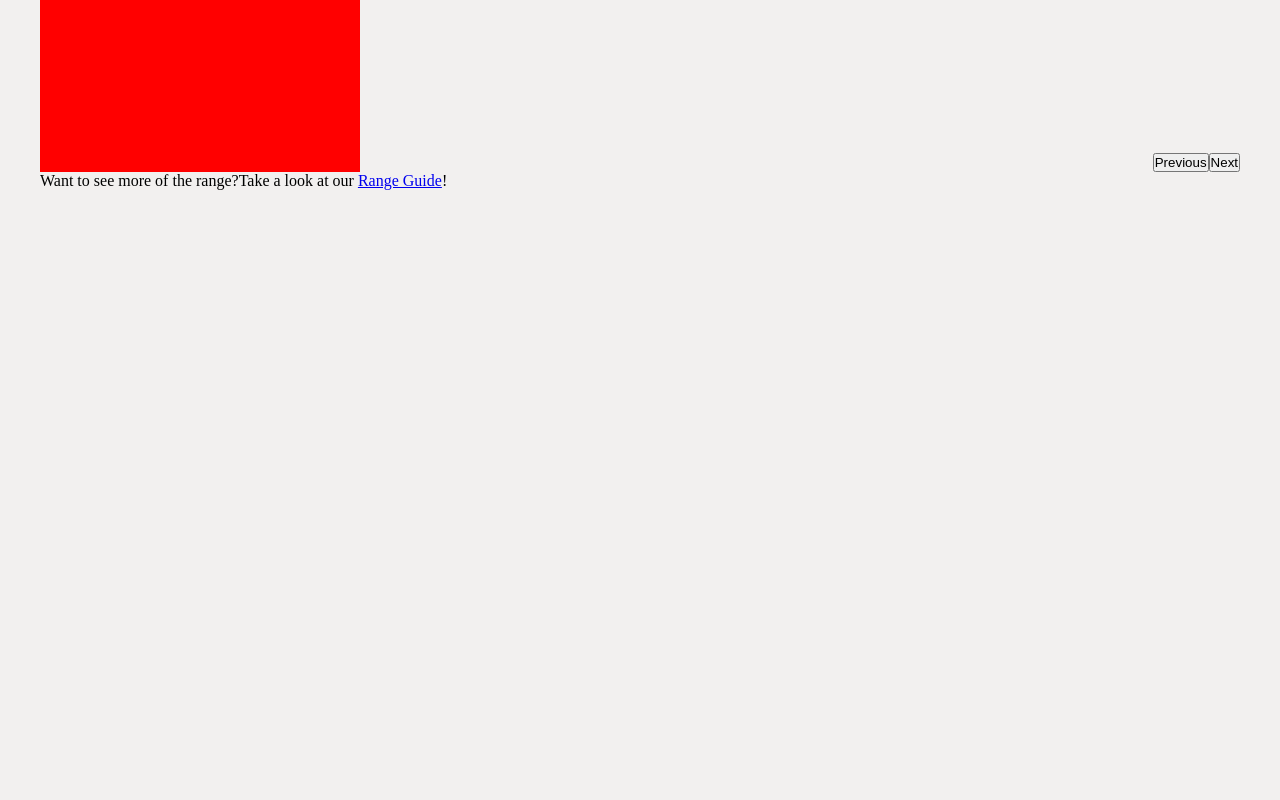
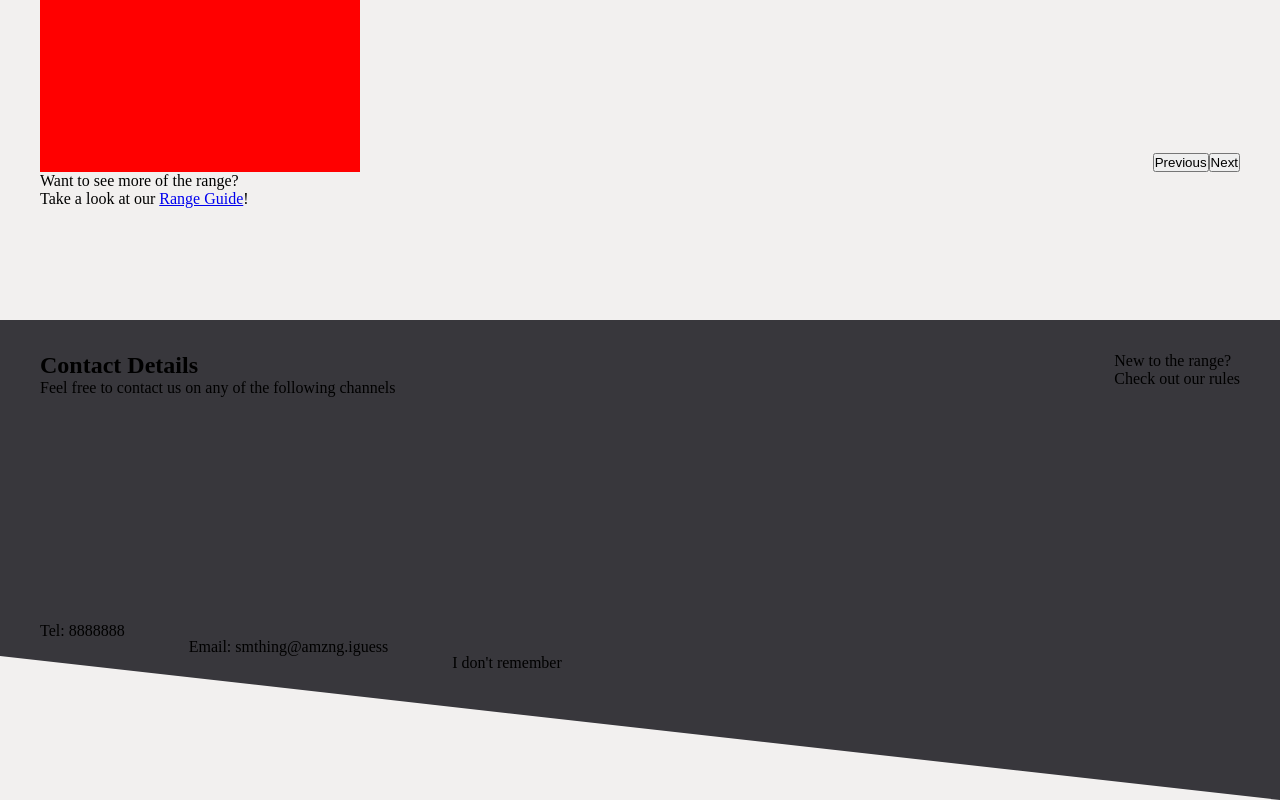
Before and after one commit to Arlo-Fuls/Shooting-Range, a React (Vite) app: page / in a window 1280 px wide. Shown: the part 1518-2318 px from the top of the page. Before the commit the page ends 1820 px from the top, so only its background shows below. Built offline with nearby package versions, Linux system fonts and the light colour scheme.

Commit message:
Contact bones

```diff
--- a/src/pages/Home.jsx
+++ b/src/pages/Home.jsx
@@ -107,6 +107,34 @@ function HomePage() {
             </p>
           </div>
         </section>
+
+        {/* Contact Us */}
+        <section className="contact">
+          <div className="contact__top clamped">
+            <div className="contact__intro">
+              <h2>Contact Details</h2>
+              <p>Feel free to contact us on any of the following channels</p>
+            </div>
+            <div className="contact__rules">
+              <p>New to the range?</p>
+              <p>Check out our rules</p> {/* Add modal on rules */}
+            </div>
+          </div>
+          <div className="contact__bottom clamped">
+            <div className="contact__card">
+              <img />
+              <p>Tel: 8888888</p>
+            </div>
+            <div className="contact__card">
+              <img />
+              <p>Email: smthing@amzng.iguess</p>
+            </div>
+            <div className="contact__card">
+              <img />
+              <p>I don't remember</p>
+            </div>
+          </div>
+        </section>
       </main>
     </>
   );
--- a/src/pages/Home.scss
+++ b/src/pages/Home.scss
@@ -141,7 +141,6 @@ main {
   display: flex;
   flex-direction: column;
   align-items: center;
-  // z-index: -1; // Bad for accessibility?
 
   &__top {
     // Intro to section
@@ -169,4 +168,48 @@ main {
       }
     }
   }
+
+  &__bottom {
+    flex-direction: column;
+  }
 }
+
+.contact {
+  background-color: var(--black);
+  width: 100%;
+  display: flex;
+  flex-direction: column;
+  align-items: center;
+  justify-content: space-between;
+  padding: 2rem 0;
+  min-height: 30rem;
+
+  // Define shape of container with x and y coord
+  // Order: Top L - Top R - Bottom R - Bottom L
+  // With Bottom L's y val smaller, an incline will be created
+  clip-path: polygon(0 0, 100% 0, 100% 100%, 0 70%);
+
+  &__top {
+    display: flex;
+    justify-content: space-between;
+    align-items: flex-start;
+  }
+
+  &__bottom {
+    display: flex;
+    align-items: center;
+    gap: 4rem;
+
+    // Rough attempt to create staircase display
+    // Not right yet. Need to either fine tune values or use Pythagoras with parent's values to find good percentage values
+    .contact__card:nth-child(1) {
+      margin-bottom: 8rem;
+    }
+    .contact__card:nth-child(2) {
+      margin-bottom: 6rem;
+    }
+    .contact__card:nth-child(3) {
+      margin-bottom: 4rem;
+    }
+  }
+}
```
